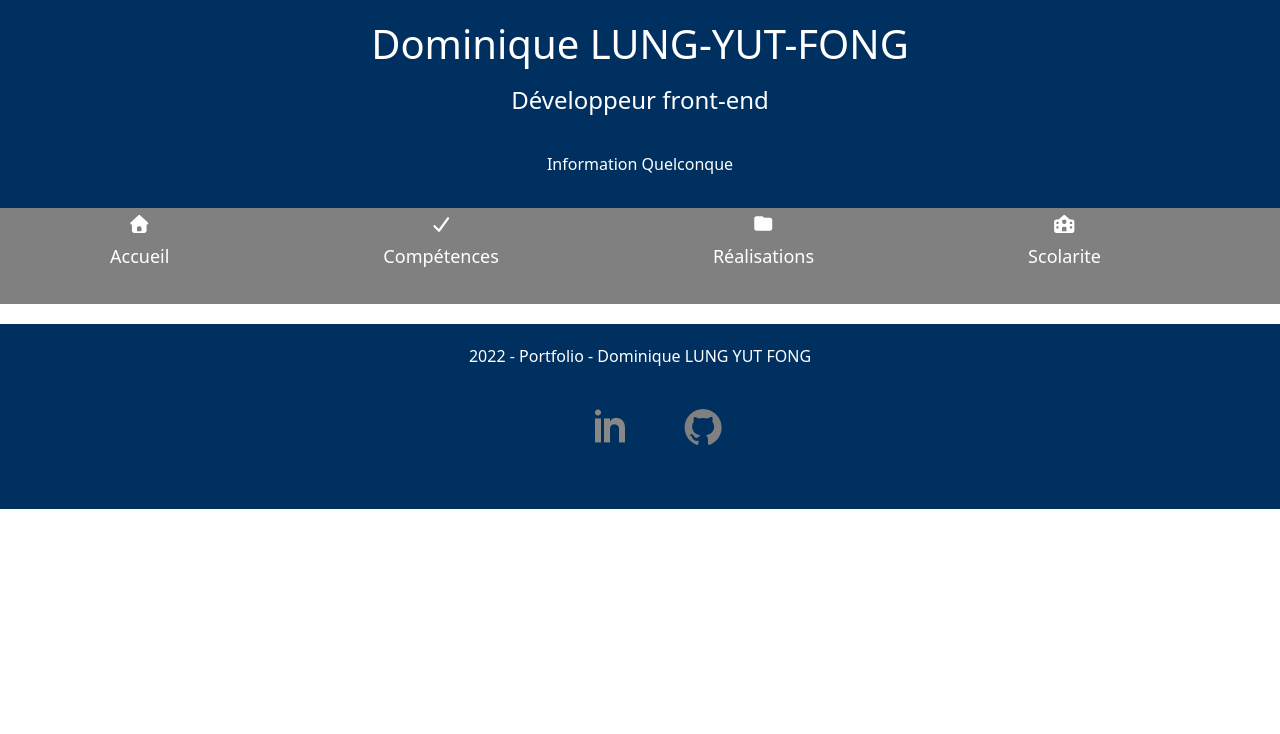
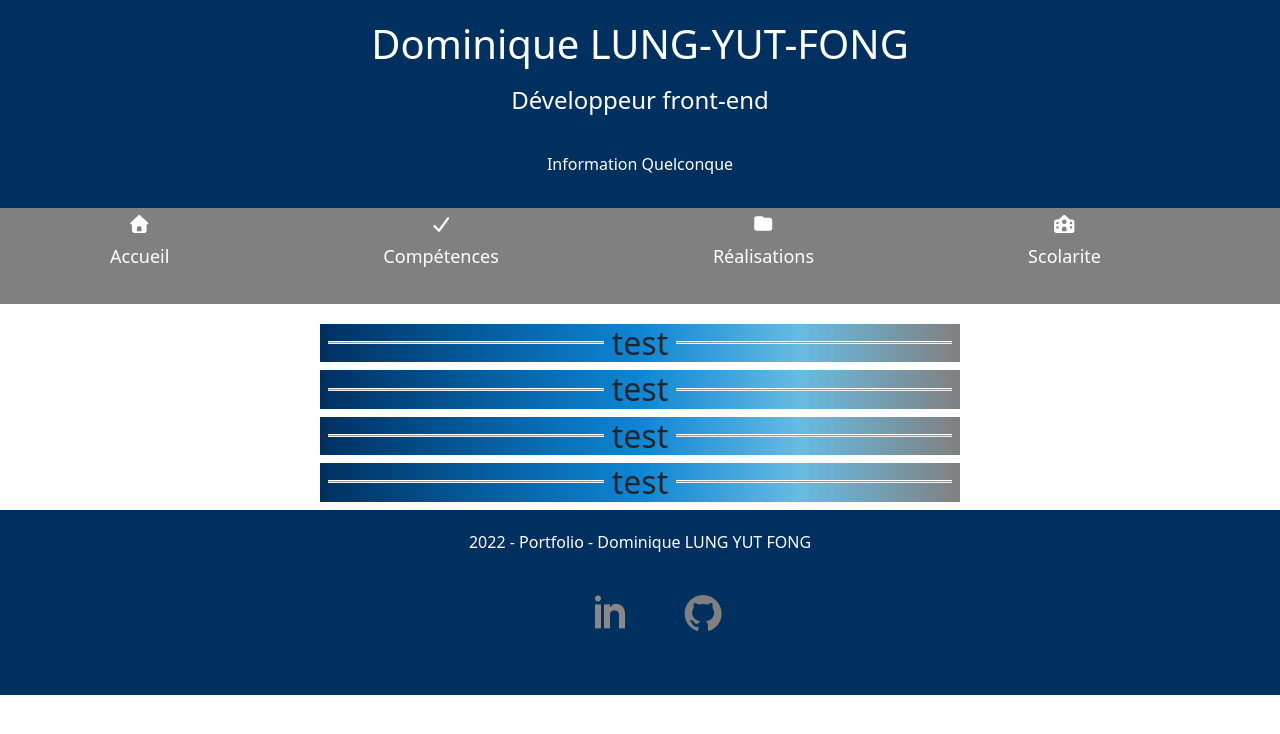
Before and after one commit to Dlyf/CV-2021, a plain HTML site: page index.html in a window 1280 px wide. Shown: the top 734 px of the page. Drawn offline with Linux system fonts and the light colour scheme.

Commit message:
add title h2

```diff
--- a/css/style.css
+++ b/css/style.css
@@ -113,6 +113,24 @@ body > nav ul li a:hover, body > nav ul li a:focus {
 
 }
 
+/* main */
+h2 {
+	width: 50%;
+    text-align: center;
+    margin: 50px auto;
+	margin-top:50px;
+	display:flex;
+	background:linear-gradient(to left,gray,#68BBE3,#0E86D4,#055C9D, #003060);;
+}
+
+h2:before, h2:after {
+color:white;
+content:'';
+flex:1;
+border-bottom:groove 2px;
+margin:auto 0.25em;
+box-shadow: 0 -1px ;/* ou 0 1px si border-style:ridge */
+}
 /* footer */
 footer {
 	padding: 20px;
--- a/index.html
+++ b/index.html
@@ -12,6 +12,7 @@
   </head>
 
   <body>
+    <!-- header -->
     <header class="center">
       <!--  Page Header : title
             - nav : Compétences, expériences, portfolio, scolarité, centres d'intérêt !-->
@@ -34,6 +35,20 @@
         <li><a href="#centresdinterets"><i class="fas fa-laptop-house"></i><br />Centres d'intérêt</a></li>
       </ul>
     </nav>
+    <main>
+      <section>
+        <h2>test</h2>
+      </section>
+      <section>
+        <h2>test</h2>
+      </section>
+      <section>
+        <h2>test</h2>
+      </section>
+      <section>
+        <h2>test</h2>
+      </section>
+    </main>
     <!-- <main>
           ----------------------------------------------------------------------------------------------
             Section de présentation :
@@ -109,8 +124,8 @@
             </p>
           </article>
         </div>
-      </section> -->
-      <!-- <section class="scolarite">
+      </section>
+      <section class="scolarite">
         <article>
           <h2>nos cours</h2>
           <img src="./images/circle-plus.png" alt="test" />
```
Also changed, not shown: note.txt (added, +12 -0 lines), 1 other file.
